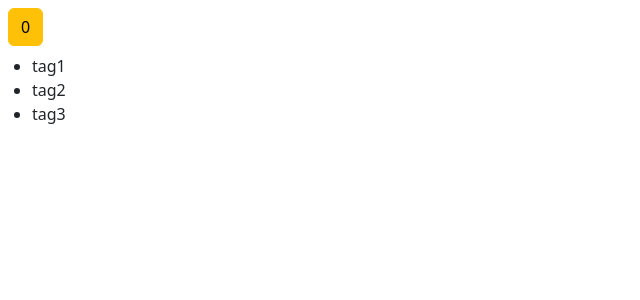
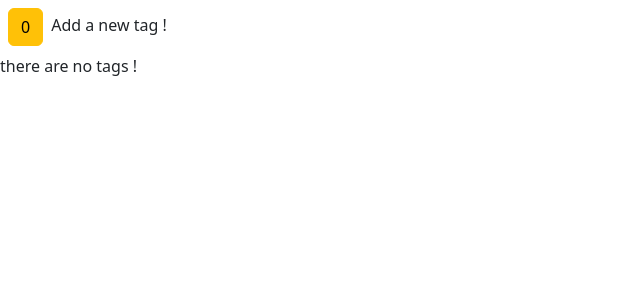
Before and after one commit to refschool/tutoreact, a React (Create React App) app: page / in a window 1280 px wide. Shown: the top 300 px of the page, without its empty margins (0-640 px from the left). Built offline with nearby package versions, Linux system fonts and the light colour scheme.

Commit message:
conditional rendering && operator for conditionnal rendering

```diff
--- a/src/components/counter.jsx
+++ b/src/components/counter.jsx
@@ -4,7 +4,18 @@ import 'bootstrap/dist/css/bootstrap.css';
 class Counter extends Component {
     state = {
         count: 0,
-        tags: ['tag1', 'tag2', 'tag3']
+        tags: []
+    }
+
+    renderTag() {
+        if (this.state.tags.length === 0) return <p>there are no tags !</p>;
+        return (<ul>
+            {
+                this.state.tags.map((tag) => {
+                    return <li key={tag}>{tag}</li>
+                })
+            }
+        </ul>)
     }
 
     render() {
@@ -12,13 +23,8 @@ class Counter extends Component {
         return (
             <>
                 <span className={this.getBtnClasses()}>{this.state.count}</span>
-                <ul>
-                    {
-                        this.state.tags.map((tag) => {
-                            return <li key={tag}>{tag}</li>
-                        })
-                    }
-                </ul>
+                {this.state.tags.length === 0 && "Add a new tag !"}
+                {this.renderTag()}
             </>
         )
     }
```
